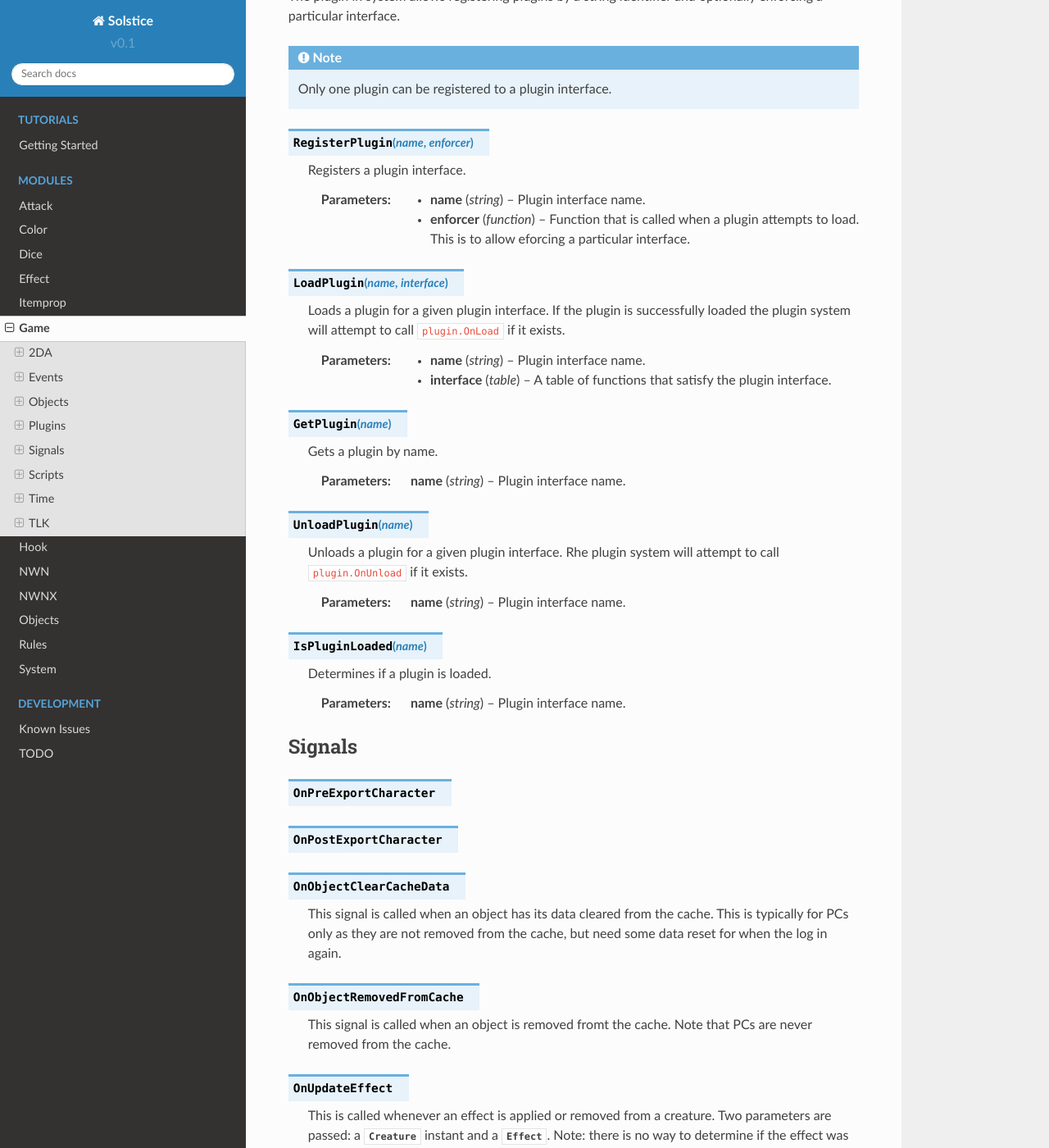
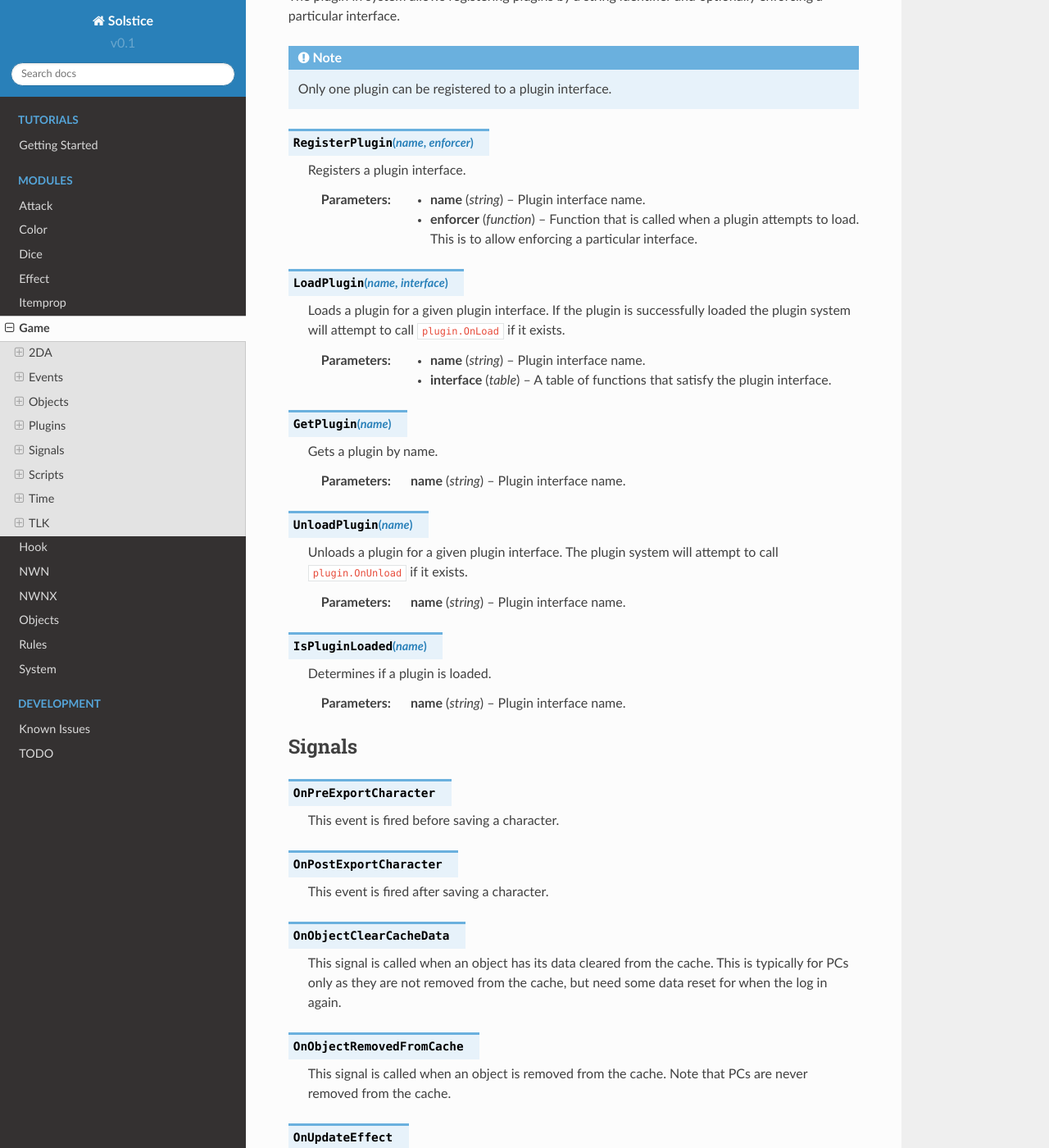
Before and after one commit to jd28/Solstice, a Sphinx documentation site: the page built from docs/game.rst, in a window 1280 px wide and 1400 px high, scrolled down 2965 px. Shown: the whole window at 82% size. Built offline with Sphinx 7.4.7 and the Read the Docs theme 2.0.0, drawn with Linux system fonts in a browser that asks for light colours.

Commit message:
Cleanup typos.

```diff
--- a/docs/game.rst
+++ b/docs/game.rst
@@ -115,7 +115,7 @@ and optionally enforcing a particular interface.
   Registers a plugin interface.
 
   :param string name: Plugin interface name.
-  :param function enforcer: Function that is called when a plugin attempts to load.  This is to allow eforcing a particular interface.
+  :param function enforcer: Function that is called when a plugin attempts to load.  This is to allow enforcing a particular interface.
 
 .. function:: LoadPlugin(name, interface)
 
@@ -133,7 +133,7 @@ and optionally enforcing a particular interface.
 
 .. function:: UnloadPlugin(name)
 
-  Unloads a plugin for a given plugin interface.  Rhe plugin system will attempt to
+  Unloads a plugin for a given plugin interface.  The plugin system will attempt to
   call ``plugin.OnUnload`` if it exists.
 
   :param string name: Plugin interface name.
@@ -149,7 +149,11 @@ Signals
 
 .. data:: OnPreExportCharacter
 
+  This event is fired before saving a character.
+
 .. data:: OnPostExportCharacter
+
+  This event is fired after saving a character.
 
 .. data:: OnObjectClearCacheData
 
@@ -157,7 +161,7 @@ Signals
 
 .. data:: OnObjectRemovedFromCache
 
-  This signal is called when an object is removed fromt the cache.  Note that PCs are never removed from the cache.
+  This signal is called when an object is removed from the cache.  Note that PCs are never removed from the cache.
 
 .. data:: OnUpdateEffect
 
```
